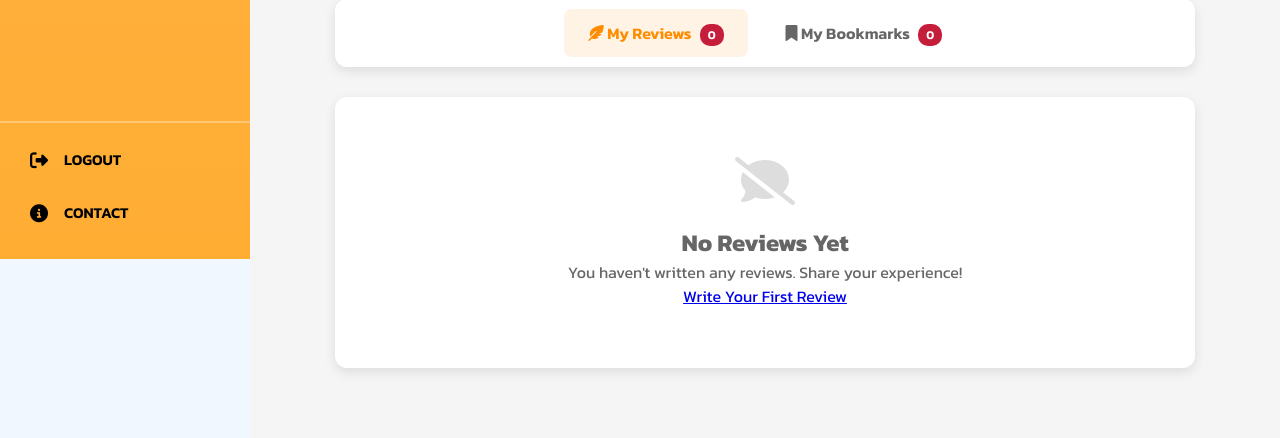
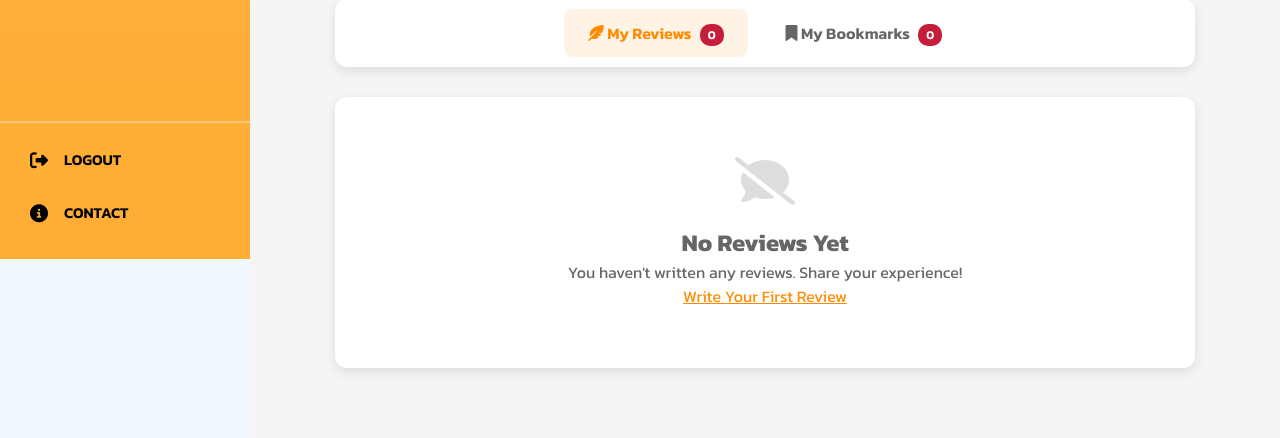
Before and after one commit to 6610545011/cn331_project, a Django app: page /users/profile/ in a window 1280 px wide. Shown: the part 541-979 px from the top of the page. Run offline with Django 5.2, Linux system fonts and the light colour scheme; the visitor is signed in with stand-in values (Sample User, id 1); data comes from the database, SQL or seed files in the repository; data that the repository does not hold is empty; some libraries are stand-ins or nearby versions.

Commit message:
make visited link red

```diff
--- a/review/static/review/css/review_block.css
+++ b/review/static/review/css/review_block.css
@@ -647,3 +647,11 @@
     padding: 8px;
     border-radius: 6px;
 }
+
+/*Links*/
+a {
+        color: #FF8C00;
+}
+a:visited {
+        color: #8B0000;
+}
```
